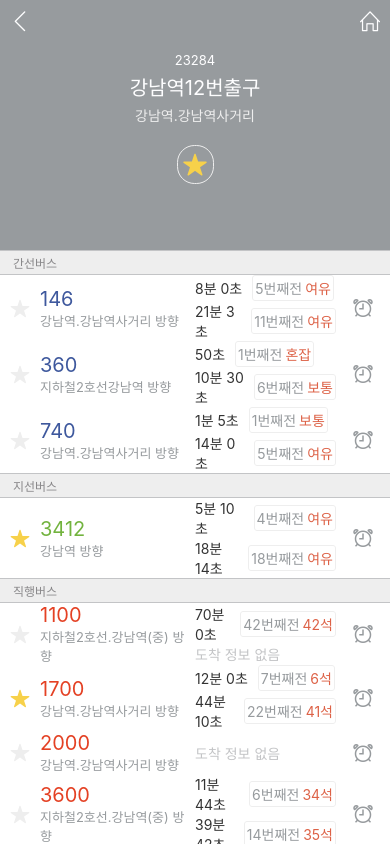
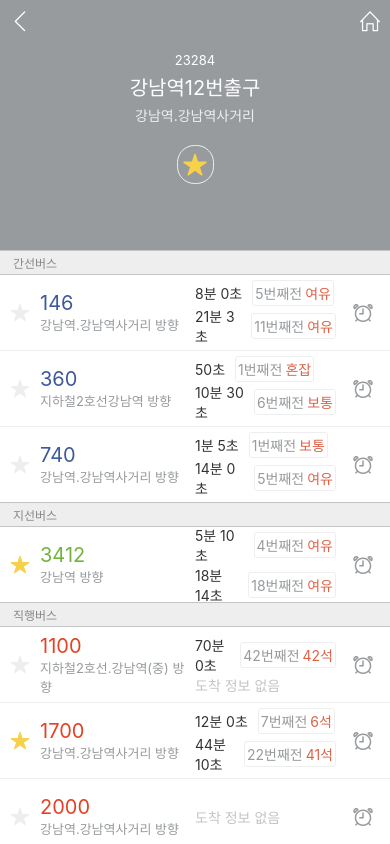
Before and after one commit to Yuhyeon0516/ReactNative-KakaoBus-Clone, a React Native app: screen / in a window 390 px wide. Built offline with nearby package versions, Linux system fonts and the light colour scheme.

Commit message:
create ItemSeparatorComponent and ItemSeparatorComponent in <SectionList>

```diff
--- a/App.js
+++ b/App.js
@@ -1,5 +1,5 @@
-import { SafeAreaProvider } from "react-native-safe-area-context";
-import { Platform, SafeAreaView, SectionList, StyleSheet, Text, TouchableOpacity, View } from "react-native";
+import { SafeAreaProvider, SafeAreaView } from "react-native-safe-area-context";
+import { Platform, SectionList, StyleSheet, Text, TouchableOpacity, View } from "react-native";
 import dayjs from "dayjs";
 import { useEffect, useState } from "react";
 import { SimpleLineIcons } from "@expo/vector-icons";
@@ -33,9 +33,8 @@ export default function App() {
     </TouchableOpacity>
   );
 
-  const ListHeaderComponent = () => {
-    return (
-      <SafeAreaView style={{ backgroundColor: COLOR.GRAY_3, height: 250, paddingTop: Platform.OS === "android" ? 30 : 0 }}>
+  const ListHeaderComponent = () => (
+    <SafeAreaView style={{ backgroundColor: COLOR.GRAY_3, height: 250 }}>
       <View style={{ flexDirection: "row", justifyContent: "space-between" }}>
         <ListHeaderButton iconName={"arrow-left"} />
         <ListHeaderButton iconName={"home"} />
@@ -58,7 +57,7 @@ export default function App() {
       </View>
     </SafeAreaView>
   );
-  };
+
   const renderSectionHeader = ({ section: { title } }) => (
     <View
       style={{
@@ -111,6 +110,9 @@ export default function App() {
     );
   };
 
+  const ItemSeparatorComponent = () => <View style={{ width: "100%", height: 1, backgroundColor: COLOR.GRAY_1 }} />;
+  const ListFooterComponent = () => <Margin height={30} />;
+
   return (
     <SafeAreaProvider>
       <View style={styles.container}>
@@ -120,6 +122,8 @@ export default function App() {
           ListHeaderComponent={ListHeaderComponent}
           renderSectionHeader={renderSectionHeader}
           renderItem={renderItem}
+          ItemSeparatorComponent={ItemSeparatorComponent}
+          ListFooterComponent={ListFooterComponent}
         />
       </View>
     </SafeAreaProvider>
--- a/src/components/BusInfo.js
+++ b/src/components/BusInfo.js
@@ -6,7 +6,7 @@ import NextBusInfo from "./NextBusInfo";
 
 const BusInfo = ({ isBookmarked, onPressBookmark, numColor, num, directionDescription, processedNextBusInfo }) => {
   return (
-    <View style={{ flexDirection: "row" }}>
+    <View style={{ flexDirection: "row", height: 75 }}>
       <View style={{ flex: 1, flexDirection: "row", alignItems: "center" }}>
         <BookmarkButton size={20} isBookmarked={isBookmarked} onPress={onPressBookmark} style={{ paddingHorizontal: 10 }} />
         <View style={{ flex: 1 }}>
```
Lines whose indentation alone changed are shown as unchanged.
